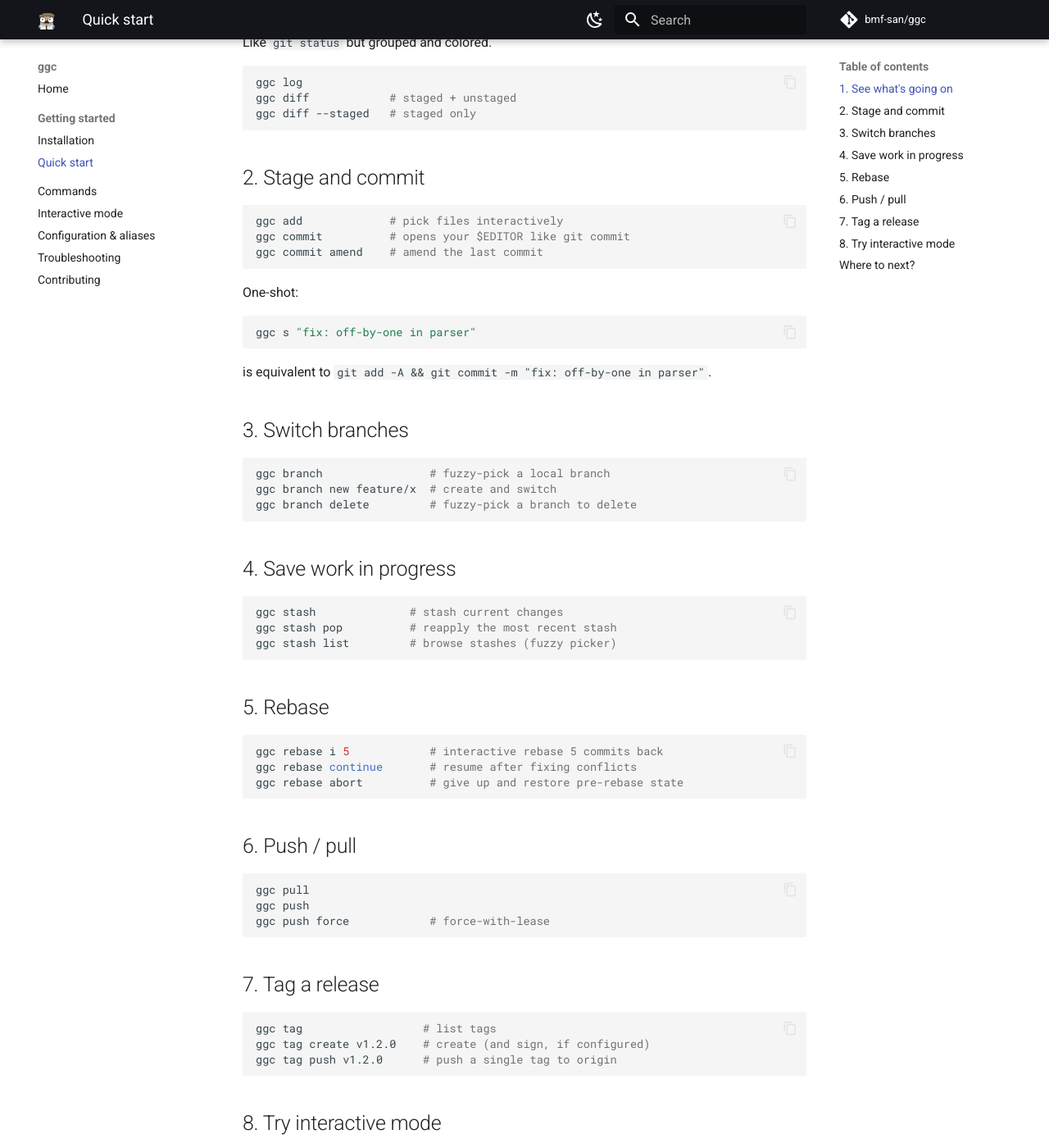
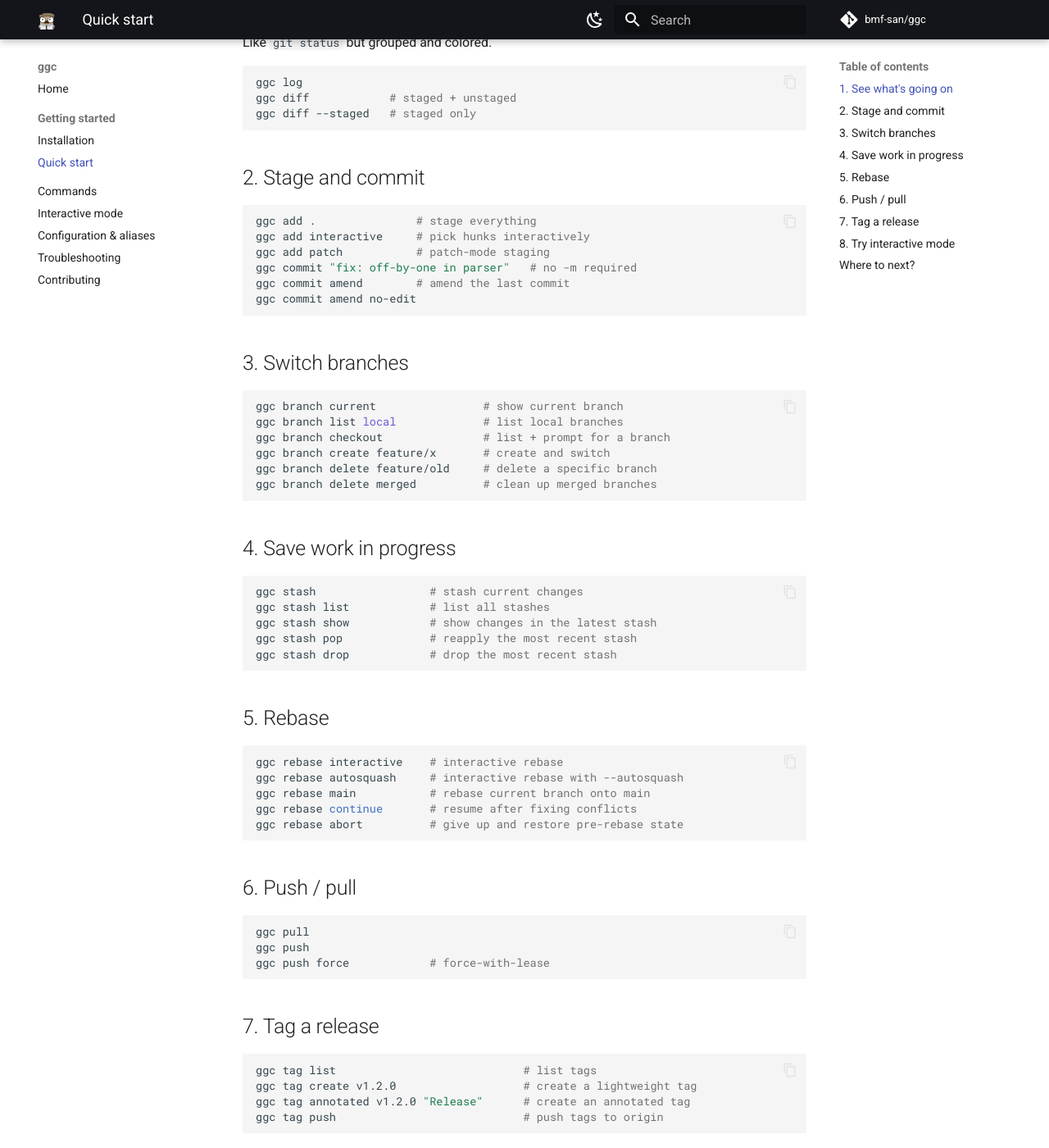
Before and after one commit to bmf-san/ggc, an MkDocs documentation site: the page built from docs/guide/quickstart.md, in a window 1280 px wide and 1400 px high, scrolled down 339 px. Shown: the whole window at 82% size. Built offline with MkDocs 1.6.1 and Material for MkDocs 9.7.7, drawn with Linux system fonts in a browser that asks for light colours; comment, search, counter and statistics services are not loaded.

Commit message:
docs(demos): regenerate README GIFs and align docs with real commands (#400)
Closes #399.

Rewrite the three README demo tapes so each highlights a real ggc
differentiator rather than git-equivalent typing:

* `cli-workflow.tape` shows `ggc status`, `ggc add .`, `ggc commit "<msg>"`
  (no `-m` required), and `ggc log graph`.
* `branch-management.tape` shows `ggc branch current`, `ggc branch list local`,
  `ggc branch create`, and the `ggc branch checkout` list+prompt selector.
* `interactive-overview.tape` shows fuzzy search, Tab-queuing commands, and
  Ctrl+T to jump into Workflow mode.

Regenerate all three GIFs; all stay under the 1.5 MB soft cap from #399
(interactive is now ~1.2 MB, cli ~0.6 MB, branch ~0.2 MB). Reduce framerate
and trim duration for the interactive tape.

While verifying the tapes against the actual command registry, remove
fabricated references introduced in #397:

* `ggc s "<msg>"` (no such subcommand) → use `ggc commit "<msg>"`.
* `ggc rebase i 3` → use `ggc rebase interactive`.
* `ggc branch new` → use `ggc branch create`.
* `ggc branch` / `ggc branch delete` as fuzzy pickers → use the
  list+numbered-prompt form (`ggc branch checkout`, `ggc branch delete <name>`,
  `ggc branch delete merged`).
* Drop the `--yes` flag claim; ggc has no global `--yes`.

````diff
--- a/docs/guide/quickstart.md
+++ b/docs/guide/quickstart.md
@@ -19,39 +19,41 @@ ggc diff --staged   # staged only
 ## 2. Stage and commit
 
 ```bash
-ggc add             # pick files interactively
-ggc commit          # opens your $EDITOR like git commit
-ggc commit amend    # amend the last commit
+ggc add .               # stage everything
+ggc add interactive     # pick hunks interactively
+ggc add patch           # patch-mode staging
+ggc commit "fix: off-by-one in parser"   # no -m required
+ggc commit amend        # amend the last commit
+ggc commit amend no-edit
 ```
-
-One-shot:
-
-```bash
-ggc s "fix: off-by-one in parser"
-```
-
-is equivalent to `git add -A && git commit -m "fix: off-by-one in parser"`.
 
 ## 3. Switch branches
 
 ```bash
-ggc branch                # fuzzy-pick a local branch
-ggc branch new feature/x  # create and switch
-ggc branch delete         # fuzzy-pick a branch to delete
+ggc branch current                # show current branch
+ggc branch list local             # list local branches
+ggc branch checkout               # list + prompt for a branch
+ggc branch create feature/x       # create and switch
+ggc branch delete feature/old     # delete a specific branch
+ggc branch delete merged          # clean up merged branches
 ```
 
 ## 4. Save work in progress
 
 ```bash
-ggc stash              # stash current changes
-ggc stash pop          # reapply the most recent stash
-ggc stash list         # browse stashes (fuzzy picker)
+ggc stash                 # stash current changes
+ggc stash list            # list all stashes
+ggc stash show            # show changes in the latest stash
+ggc stash pop             # reapply the most recent stash
+ggc stash drop            # drop the most recent stash
 ```
 
 ## 5. Rebase
 
 ```bash
-ggc rebase i 5            # interactive rebase 5 commits back
+ggc rebase interactive    # interactive rebase
+ggc rebase autosquash     # interactive rebase with --autosquash
+ggc rebase main           # rebase current branch onto main
 ggc rebase continue       # resume after fixing conflicts
 ggc rebase abort          # give up and restore pre-rebase state
 ```
@@ -67,9 +69,10 @@ ggc push force            # force-with-lease
 ## 7. Tag a release
 
 ```bash
-ggc tag                  # list tags
-ggc tag create v1.2.0    # create (and sign, if configured)
-ggc tag push v1.2.0      # push a single tag to origin
+ggc tag list                            # list tags
+ggc tag create v1.2.0                   # create a lightweight tag
+ggc tag annotated v1.2.0 "Release"      # create an annotated tag
+ggc tag push                            # push tags to origin
 ```
 
 ## 8. Try interactive mode
````
Also changed, not shown: docs/index.md (+2 -2 lines), docs/demos/generated/branch-management.gif, docs/demos/generated/cli-workflow.gif, 4 other files.
